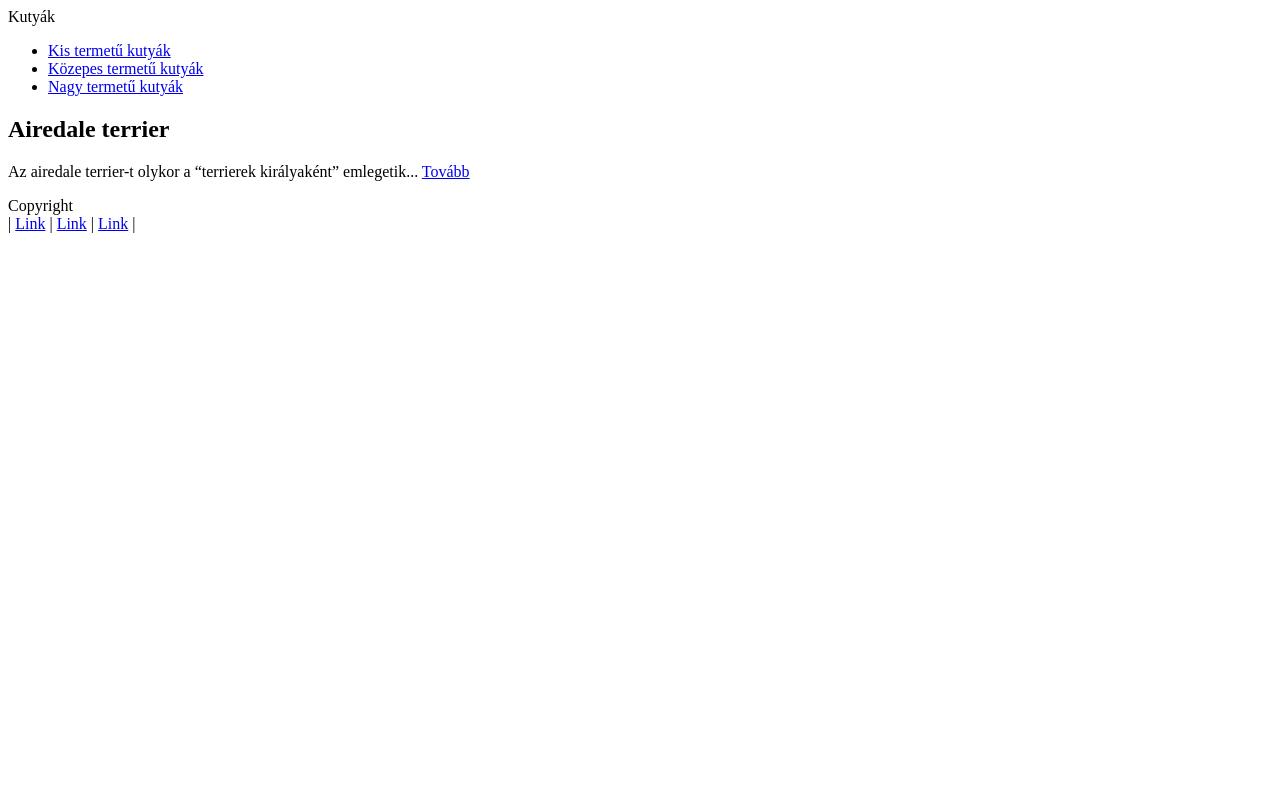
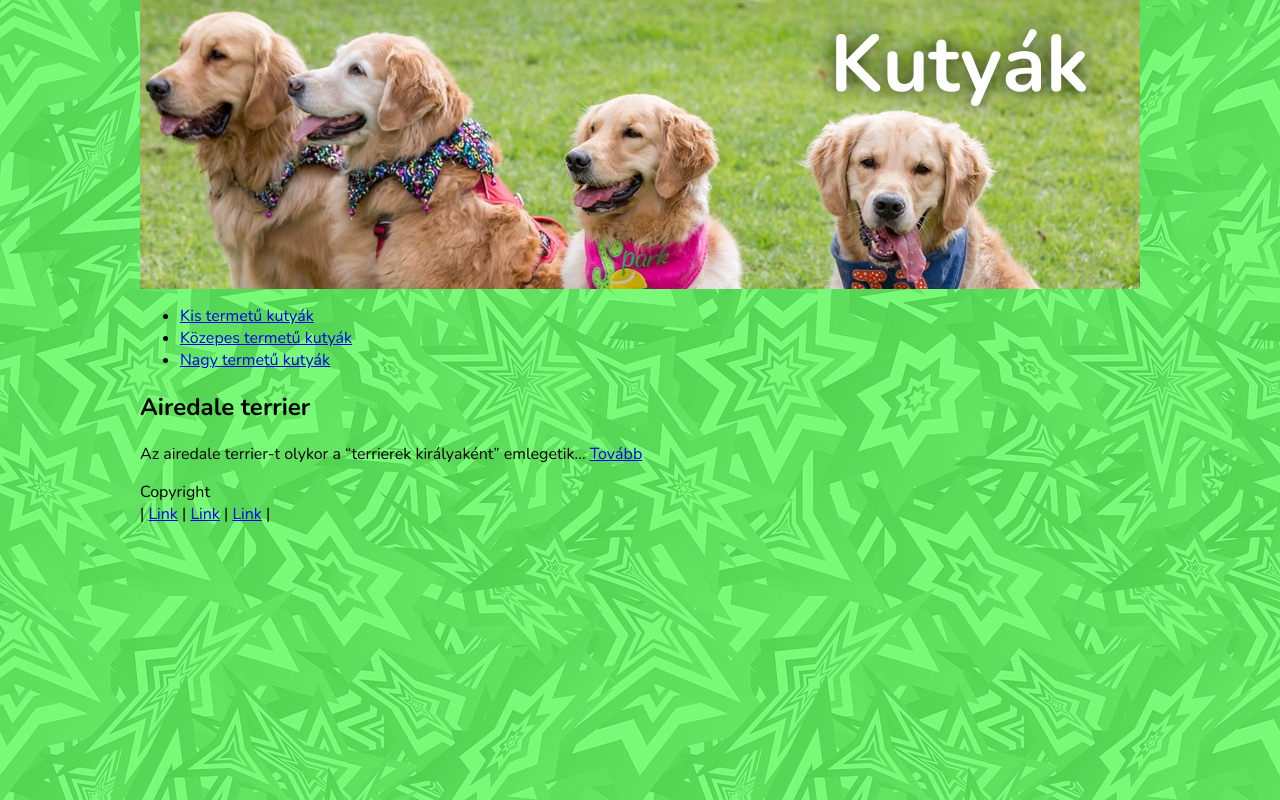
Before and after one commit to csontoskrisztian/kutya_float, a plain HTML site: page index.html in a window 1280 px wide. Drawn offline with nearby package versions, Linux system fonts and the light colour scheme.

Commit message:
index.html header

```diff
--- a/css/style.css
+++ b/css/style.css
@@ -0,0 +1,32 @@
+@import url('https://fonts.googleapis.com/css2?family=Nunito:ital,wght@0,300;0,700;1,400&display=swap');
+
+body {
+    margin: 0;
+    background: url("../Images/background.jpg") fixed;
+    font-family: 'Nunito', sans-serif;
+}
+
+* {
+    box-sizing: border-box;
+}
+
+header {
+    background: url("../Images/header.jpg") no-repeat;
+    color: white;
+    font-size: 80px;
+    font-weight: 700;
+    padding: 10px 10px;
+    text-shadow: 0 0 20px rgba(0, 0, 0, 0.8);
+}
+
+header p {
+    width: fit-content;
+    position: relative;
+    top: -80px;
+    right: -680px;
+}
+
+.wrapper {
+    max-width: 1000px;
+    margin: 0 auto;
+}
--- a/index.html
+++ b/index.html
@@ -4,13 +4,14 @@
     <meta charset="UTF-8">
     <meta name="viewport" content="width=device-width, initial-scale=1.0">
     <link rel="stylesheet" href="./css/style.css">
-    <title>Document</title>
+    <link rel="shortcut icon" href="./Images/favicon.ico" type="image/x-icon">
+    <title>Kutyák</title>
 </head>
 <body>
     <div class="wrapper">
 
         <header>
-            Kutyák
+            <p>Kutyák</p>
         </header>
 
         <div class="content">
```
